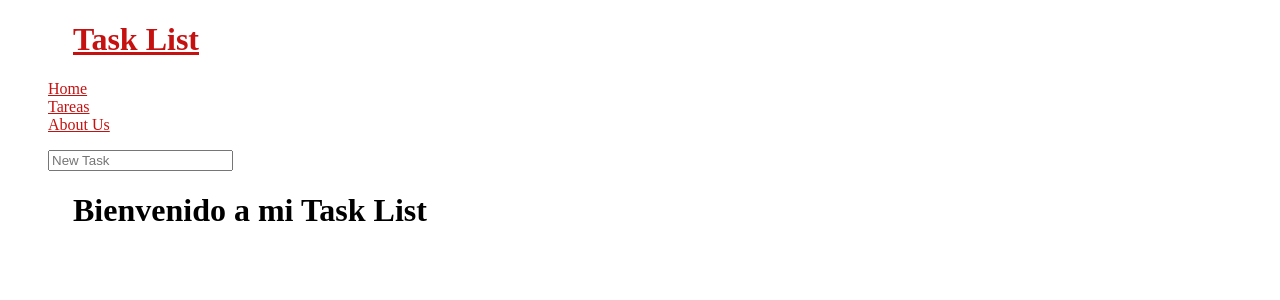
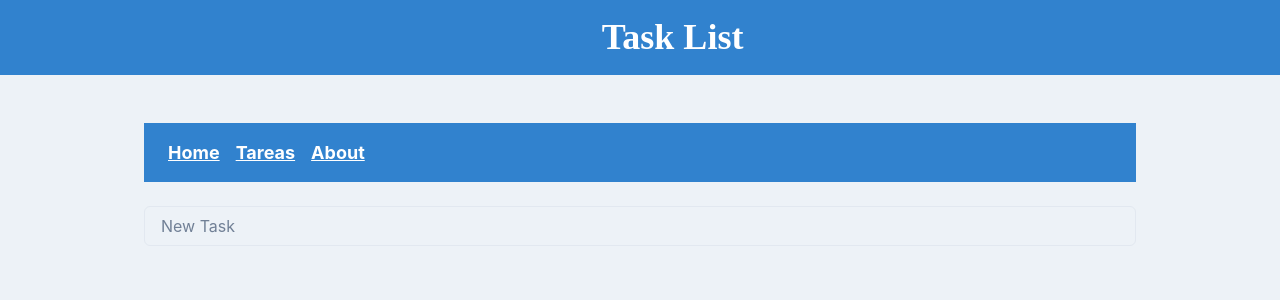
Before and after one commit to Blotto23/My-react-task-list, a React (Vite) app: page / in a window 1280 px wide. Shown: the top 300 px of the page. Built offline with nearby package versions, Linux system fonts and the light colour scheme.

Commit message:
mejora visual de la app implementando chakraUI

```diff
--- a/package.json
+++ b/package.json
@@ -9,9 +9,13 @@
     "preview": "vite preview"
   },
   "dependencies": {
+    "@chakra-ui/react": "^2.7.0",
+    "@emotion/react": "^11.11.0",
+    "@emotion/styled": "^11.11.0",
     "@fortawesome/fontawesome-svg-core": "^6.4.0",
     "@fortawesome/free-solid-svg-icons": "^6.4.0",
     "@fortawesome/react-fontawesome": "^0.2.0",
+    "framer-motion": "^10.12.16",
     "react": "^18.2.0",
     "react-dom": "^18.2.0",
     "react-router-dom": "^6.11.2"
--- a/src/App.jsx
+++ b/src/App.jsx
@@ -1,11 +1,12 @@
-import { BrowserRouter, Routes, Route } from 'react-router-dom';
+/* import { BrowserRouter as Router, Routes, Route } from 'react-router-dom';
+import { Box, ChakraProvider, Container, Grid, GridItem, Button, Text } from '@chakra-ui/react';
 import React, { useState, useEffect } from 'react';
 import { Header } from './components/Header';
 import TaskList from './components/TaskList';
 import Menu from './components/Menu';
-import aboutUs from './pages/About_us';
+import AboutUs from './pages/About_us';
 import Tareas from './pages/Tareas';
-import Home from './pages/home';
+import Home from './pages/Home';
 
 function App() {
   const [taskList, setTaskList] = useState([]);
@@ -31,17 +32,79 @@ function App() {
   };
 
   return (
-    <BrowserRouter>
-      <Header />
-      <Menu />
-      <TaskList />
-      <Routes>
-        <Route path='/' Component={Home}></Route>
-        <Route path='/about_us' Component={aboutUs}></Route>
-        <Route path='/tareas' Component={Tareas}></Route>
-      </Routes>
-    </BrowserRouter>
+    <ChakraProvider>
+      <Router>
+        <Box minH="100vh" bg="gray.100">
+          <Header />
+          <Container maxW="container.lg" py={6}>
+            <Menu />
+            <TaskList />
+            <Routes>
+              <Route path="/" element={<Home />} />
+              <Route path="/about_us" element={<AboutUs />} />
+              <Route path="/tareas" element={<Tareas />} />
+            </Routes>
+          </Container>
+        </Box>
+      </Router>
+    </ChakraProvider>
   );
 }
 
 export default App;
+ */
+
+import { BrowserRouter as Router, Routes, Route, NavLink } from 'react-router-dom';
+import { Box, ChakraProvider, Container, Grid, GridItem, Button, Text } from '@chakra-ui/react';
+import React, { useState, useEffect } from 'react';
+import { Header } from './components/Header';
+import TaskList from './components/TaskList';
+import Menu from './components/Menu';
+import AboutUs from './pages/About_us';
+import Tareas from './pages/Tareas';
+import Home from './pages/Home';
+
+function App() {
+  const [taskList, setTaskList] = useState([]);
+
+  useEffect(() => {
+    const storedTasks = JSON.parse(localStorage.getItem('taskList'));
+    if (storedTasks) {
+      setTaskList(storedTasks);
+    }
+  }, []);
+
+  const editTask = (id, newDescription) => {
+    const newTaskList = taskList.map((task) => {
+      if (task.id === id) {
+        return { ...task, description: newDescription };
+      } else {
+        return task;
+      }
+    });
+
+    setTaskList(newTaskList);
+    localStorage.setItem('taskList', JSON.stringify(newTaskList));
+  };
+
+  return (
+    <ChakraProvider>
+      <Router>
+        <Box minH="100vh" bg="gray.100">
+          <Header />
+          <Container maxW="container.lg" py={6}>
+            <Menu />
+            <TaskList />
+            <Routes>
+              <Route path="/" element={<Home />} />
+              <Route path="/about_us" element={<AboutUs />} />
+              <Route path="/tareas" element={<Tareas />} />
+            </Routes>
+          </Container>
+        </Box>
+      </Router>
+    </ChakraProvider>
+  );
+}
+
+export default App;
--- a/src/components/Header.jsx
+++ b/src/components/Header.jsx
@@ -1,5 +1,14 @@
+import React from 'react';
+import { Box, Heading, Link } from '@chakra-ui/react';
+
 export const Header = () => {
-    return <header>
-        <h1> <a href="/">Task List</a></h1>
-    </header>
-}
+    return (
+        <Box bg="blue.500" py={4} px={6} mb={6} textAlign="center">
+            <Heading as="h1" size="xl" fontWeight="bold" color="white" fontFamily="comics">
+                <Link href="/" textDecoration="none" _hover={{ textDecoration: 'none' }}>
+                    Task List
+                </Link>
+            </Heading>
+        </Box>
+    );
+};
--- a/src/components/Menu.jsx
+++ b/src/components/Menu.jsx
@@ -1,4 +1,4 @@
-import { Link } from 'react-router-dom';
+/* import { Link } from 'react-router-dom';
 
 function Menu() {
     return (
@@ -19,3 +19,26 @@ function Menu() {
 }
 
 export default Menu;
+ */
+
+import React from 'react';
+import { NavLink } from 'react-router-dom';
+import { Box, Text } from '@chakra-ui/react';
+
+function Menu() {
+    return (
+        <Box bg="blue.500" py={4} px={6} mb={6}>
+            <Text as={NavLink} exact="true" to="/" color="white" fontSize="lg" fontWeight="bold" mr={4} textDecoration="underline" _hover={{ textDecoration: 'none' }}>
+                Home
+            </Text>
+            <Text as={NavLink} to="/tareas" color="white" fontSize="lg" fontWeight="bold" mr={4} textDecoration="underline" _hover={{ textDecoration: 'none' }}>
+                Tareas
+            </Text>
+            <Text as={NavLink} to="/about_us" color="white" fontSize="lg" fontWeight="bold" textDecoration="underline" _hover={{ textDecoration: 'none' }}>
+                About
+            </Text>
+        </Box>
+    );
+}
+
+export default Menu;
--- a/src/components/TaskList.jsx
+++ b/src/components/TaskList.jsx
@@ -1,6 +1,6 @@
 import React, { useState } from 'react';
 import useTaskList from './useTaskList';
-import '@fortawesome/fontawesome-svg-core/styles.css';
+import { Box, Button, Flex, Input, Text } from '@chakra-ui/react';
 import { FontAwesomeIcon } from '@fortawesome/react-fontawesome';
 import { faEdit, faTrash, faCheck } from '@fortawesome/free-solid-svg-icons';
 
@@ -40,9 +40,8 @@ function TaskList() {
     };
 
     return (
-        <ul>
-            <li>
-                <input
+        <Box>
+            <Input
                 type="text"
                 value={newTask}
                 onChange={(e) => setNewTask(e.target.value)}
@@ -53,39 +52,66 @@ function TaskList() {
                     }
                 }}
             />
-            </li>
-            {taskList.map((task) => (
-                <li key={task.id} className={completedTasks.includes(task.id) ? 'completed' : ''}>
+            {taskList.map((task, index) => (
+                <Box
+                    key={task.id}
+                    p={2}
+                    mb={2}
+                    bg={index % 2 === 0 ? 'beige.100' : 'gray.200'}
+                    borderRadius="md"
+                >
+                    <Flex alignItems="center">
                         {editingTask === task.id ? (
                             <>
-                            <input
-                                type="text"
+                                <Input
+                                    flex="1"
                                     value={task.description}
                                     onChange={(e) => updateTask(task.id, e.target.value)}
                                 />
-                            <button onClick={() => handleEdit(task.id, task.description)}>Guardar</button>
+                                <Button size="sm" onClick={() => handleEdit(task.id, task.description)}>
+                                    Guardar
+                                </Button>
                             </>
                         ) : (
                             <>
-                            <span className={completedTasks.includes(task.id) ? 'completed-task' : ''}>
+                                <Text flex="1" className={completedTasks.includes(task.id) ? 'completed-task' : ''}>
                                     {task.description}
-                            </span>
-                            <div className="button-group">
-                                <button onClick={() => setEditingTask(task.id)}>
-                                    <FontAwesomeIcon icon={faEdit} />
-                                </button>
-                                <button onClick={() => deleteTask(task.id)}>
-                                    <FontAwesomeIcon icon={faTrash} />
-                                </button>
-                                <button onClick={() => handleComplete(task.id)}>
-                                    <FontAwesomeIcon icon={faCheck} />
-                                </button>
-                            </div>
+                                </Text>
+                                <Flex>
+                                    <Button
+                                        size="sm"
+                                        onClick={() => setEditingTask(task.id)}
+                                        leftIcon={<FontAwesomeIcon icon={faEdit} />}
+                                        variant="outline"
+                                        colorScheme="blue"
+                                    >
+                                        Editar
+                                    </Button>
+                                    <Button
+                                        size="sm"
+                                        onClick={() => deleteTask(task.id)}
+                                        leftIcon={<FontAwesomeIcon icon={faTrash} />}
+                                        variant="outline"
+                                        colorScheme="red"
+                                    >
+                                        Eliminar
+                                    </Button>
+                                    <Button
+                                        size="sm"
+                                        onClick={() => handleComplete(task.id)}
+                                        leftIcon={<FontAwesomeIcon icon={faCheck} />}
+                                        variant="outline"
+                                        colorScheme={completedTasks.includes(task.id) ? 'green' : 'gray'}
+                                    >
+                                        Completar
+                                    </Button>
+                                </Flex>
                             </>
                         )}
-                </li>
+                    </Flex>
+                </Box>
             ))}
-        </ul>
+        </Box>
     );
 }
 
--- a/src/pages/home.jsx
+++ b/src/pages/home.jsx
@@ -3,7 +3,7 @@ import React from 'react';
 function Home() {
     return (
         <div>
-            <h1>Bienvenido a mi Task List</h1>
+            <h1></h1>
         </div>
     );
 }
```
Also changed, not shown: 1 other file (tests, documents, lock files or other folders). Lines whose indentation alone changed are shown as unchanged.
